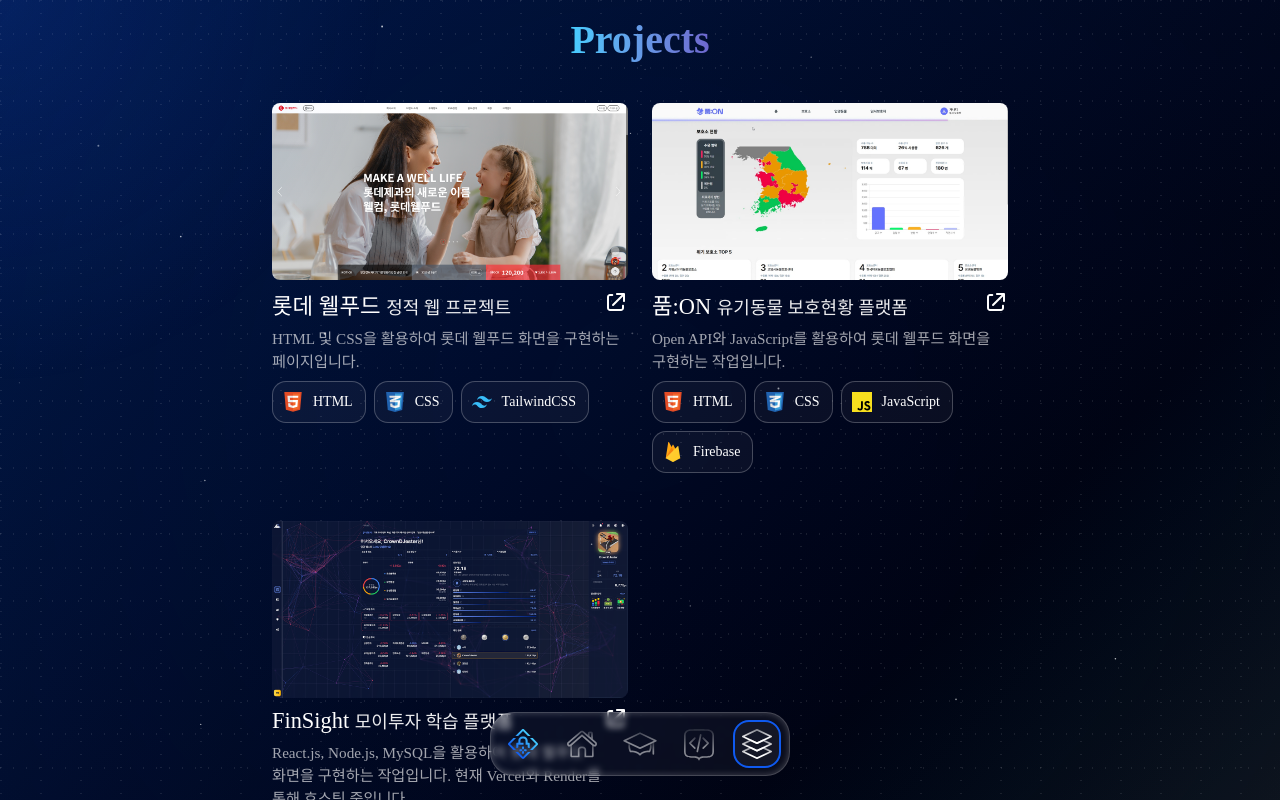
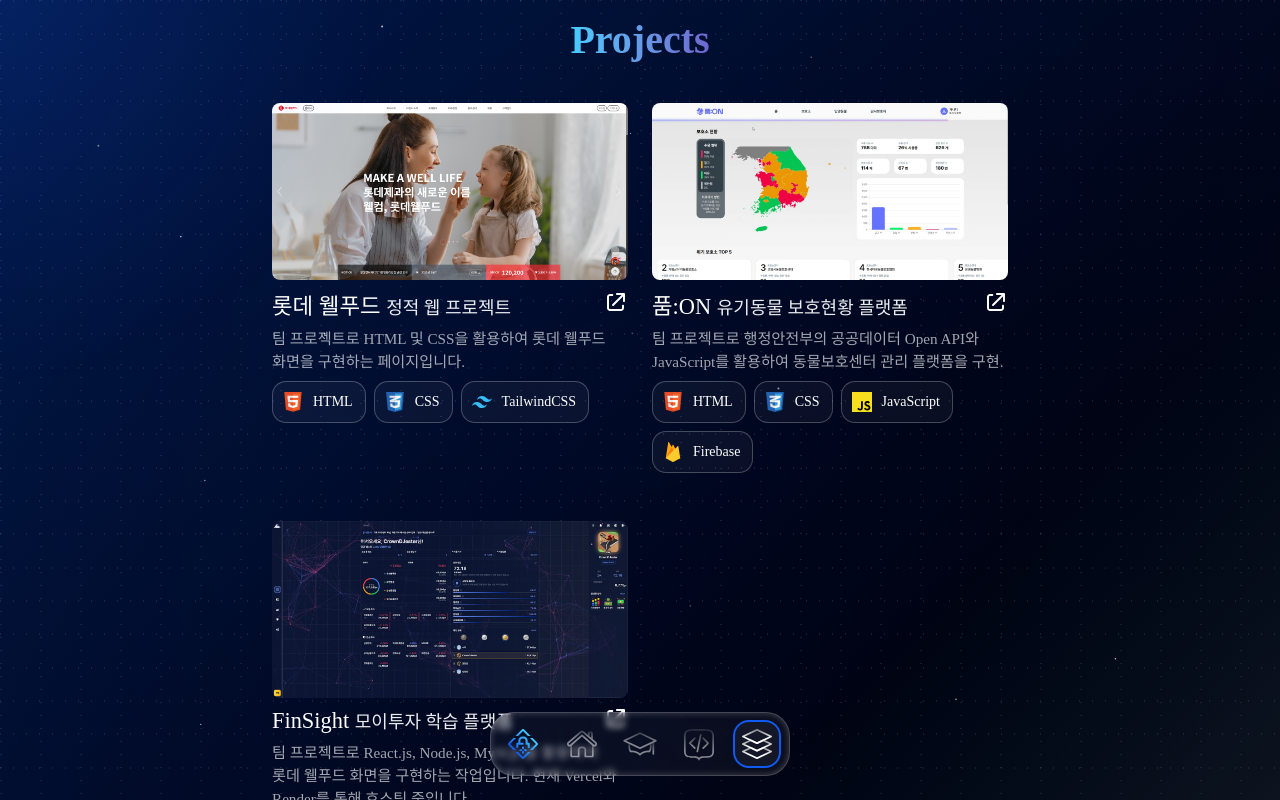
Before and after one commit to uzchang91/Portfolio, a React (Vite) app in the folder frontend/: page / in a window 1280 px wide. Both pictures are taken after a click on the element 757 px from the left and 744 px from the top of the page. Shown: the top 800 px of the page. Built offline with nearby package versions, Linux system fonts and the light colour scheme; a web font is replaced by a local one.

Commit message:
update : Projects.jsx comment

```diff
--- a/frontend/src/Components/Projects.jsx
+++ b/frontend/src/Components/Projects.jsx
@@ -31,7 +31,7 @@
             </a>
           </div>
           <p>
-            HTML 및 CSS을 활용하여 롯데 웰푸드 화면을 구현하는 페이지입니다.
+            팀 프로젝트로 HTML 및 CSS을 활용하여 롯데 웰푸드 화면을 구현하는 페이지입니다.
           </p>
           <div className='badge-list'>
             <span className='badge'><HTML5 className='badge-icon' /> HTML</span>
@@ -49,7 +49,7 @@
             </a>
           </div>
           <p>
-            Open API와 JavaScript를 활용하여 롯데 웰푸드 화면을 구현하는 작업입니다.
+            팀 프로젝트로 행정안전부의 공공데이터 Open API와 JavaScript를 활용하여 동물보호센터 관리 플랫폼을 구현.
           </p>
           <div className='badge-list'>
             <span className='badge'><HTML5 className='badge-icon' /> HTML</span>
@@ -68,7 +68,7 @@
             </a>
           </div>
           <p>
-            React.js, Node.js, MySQL을 활용하여 롯데 웰푸드 화면을 구현하는 작업입니다.
+            팀 프로젝트로 React.js, Node.js, MySQL을 활용하여 롯데 웰푸드 화면을 구현하는 작업입니다.
             현재 Vercel와 Render를 통해 호스팅 중입니다.
           </p>
           <div className='badge-list'>
```
